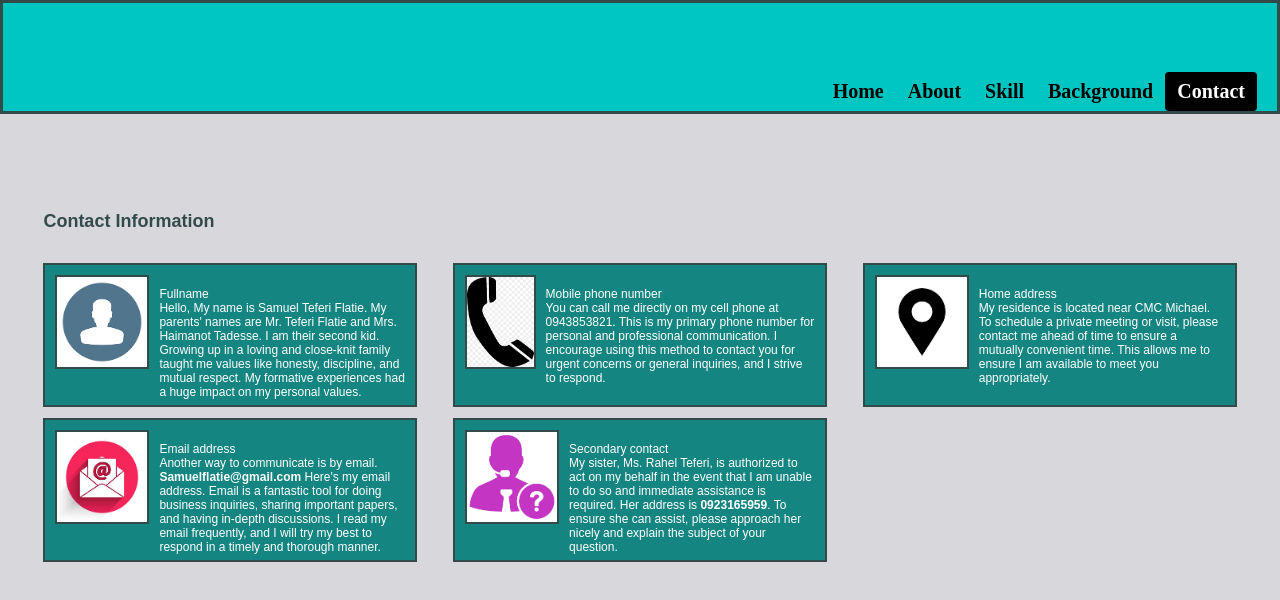
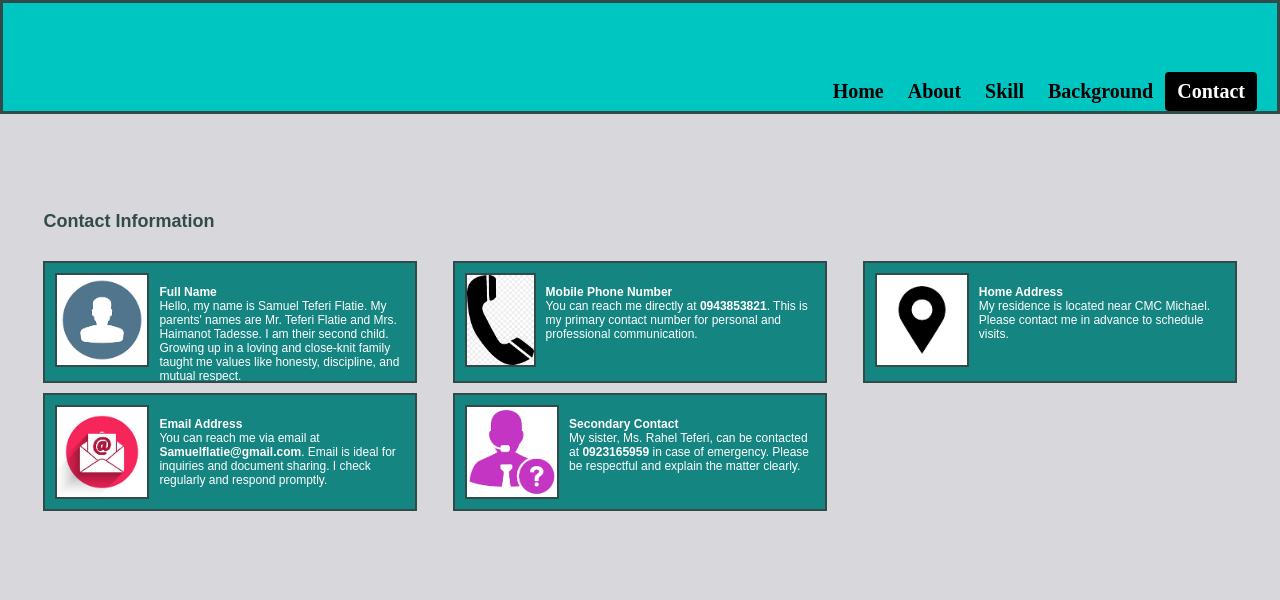
Before and after one commit to samuelteferiu/portfolio, a plain HTML site: page My_Website_HTML/HTMLS/contact.html in a window 1280 px wide. Drawn offline with Linux system fonts and the light colour scheme.

Commit message:
Update contact.html

```diff
--- a/My_Website_HTML/HTMLS/contact.html
+++ b/My_Website_HTML/HTMLS/contact.html
@@ -3,67 +3,67 @@
 <head>
     <meta charset="UTF-8">
     <meta name="viewport" content="width=device-width, initial-scale=1.0">
-    <link rel="stylesheet" href="/My_Website_HTML/css/contact.css">
-    <title>My website</title>
+    <link rel="stylesheet" href="../css/contact.css">
+    <title>My Website</title>
 </head>
 <body>
     <header>
-        <a href="/index.html" class="logo"><img src="../images/logoimage.jpg" alt="logoimage"></a>
+        <a href="../../index.html" class="logo">
+            <img src="../images/logoimage.jpg" alt="logoimage">
+        </a>
         <nav class="tab">
             <ul>
-                <li><a href="/index.html">Home</a></li>
+                <li><a href="../../index.html">Home</a></li>
                 <li><a href="about.html">About</a></li>
                 <li><a href="skill.html">Skill</a></li>
                 <li><a href="background.html">Background</a></li>
-                <li><a href="contact.html"  class="active">Contact</a></li>
+                <li><a href="contact.html" class="active">Contact</a></li>
             </ul>
         </nav>
     </header>
+
     <main>
         <section class="contact-section">
             <h2>Contact Information</h2>
+
             <div class="contact-item">
                 <img src="../images/personimage.png" alt="personimage" class="contact-info-image">
-                <p class="contact-info-text">Fullname<br>
-                    Hello, My name is Samuel Teferi Flatie. My parents' names are Mr. Teferi Flatie and Mrs. Haimanot Tadesse. I am their second kid.
+                <p class="contact-info-text">
+                    <strong>Full Name</strong><br>
+                    Hello, my name is Samuel Teferi Flatie. My parents' names are Mr. Teferi Flatie and Mrs. Haimanot Tadesse. I am their second child.
                     Growing up in a loving and close-knit family taught me values like honesty, discipline, and mutual respect.
-                    My formative experiences had a huge impact on my personal values.
-
                 </p>
             </div>
 
             <div class="contact-item">
                 <img src="../images/phoneimage.png" alt="phoneimage" class="contact-info-image">
-                <p class="contact-info-text">Mobile phone number<br>
-                    You can call me directly on my cell phone at 0943853821.
-                    This is my primary phone number for personal and professional communication.
-                    I encourage using this method to contact you for urgent concerns or general inquiries, and I strive to respond.
+                <p class="contact-info-text">
+                    <strong>Mobile Phone Number</strong><br>
+                    You can reach me directly at <strong>0943853821</strong>. This is my primary contact number for personal and professional communication.
                 </p>
             </div>
 
             <div class="contact-item">
                 <img src="../images/locationimage.png" alt="locationimage" class="contact-info-image">
-                <p class="contact-info-text">Home address<br>
-                    My residence is located near CMC Michael. To schedule a private meeting or visit,
-                    please contact me ahead of time to ensure a mutually convenient time. This allows me
-                    to ensure I am available to meet you appropriately.
+                <p class="contact-info-text">
+                    <strong>Home Address</strong><br>
+                    My residence is located near CMC Michael. Please contact me in advance to schedule visits.
                 </p>
             </div>
 
             <div class="contact-item">
                 <img src="../images/emailimage.jpg" alt="emailimage" class="contact-info-image">
-                <p class="contact-info-text">Email address<br>
-                    Another way to communicate is by email.<strong> Samuelflatie@gmail.com</strong> Here's my email address.
-                    Email is a fantastic tool for doing business inquiries, sharing important papers, and having in-depth discussions.
-                    I read my email frequently, and I will try my best to respond in a timely and thorough manner.
+                <p class="contact-info-text">
+                    <strong>Email Address</strong><br>
+                    You can reach me via email at <strong>Samuelflatie@gmail.com</strong>. Email is ideal for inquiries and document sharing. I check regularly and respond promptly.
                 </p>
             </div>
 
             <div class="contact-item">
-                <img class="contact-info-image" src="../images/secondaryimage.png" alt="secondaryimage" >
-                <p class="contact-info-text">Secondary contact<br>
-                    My sister, Ms. Rahel Teferi, is authorized to act on my behalf in the event that I am unable to do so and immediate assistance is required.
-                    Her address is <strong>0923165959</strong>. To ensure she can assist, please approach her nicely and explain the subject of your question.
+                <img src="../images/secondaryimage.png" alt="secondaryimage" class="contact-info-image">
+                <p class="contact-info-text">
+                    <strong>Secondary Contact</strong><br>
+                    My sister, Ms. Rahel Teferi, can be contacted at <strong>0923165959</strong> in case of emergency. Please be respectful and explain the matter clearly.
                 </p>
             </div>
         </section>
```
